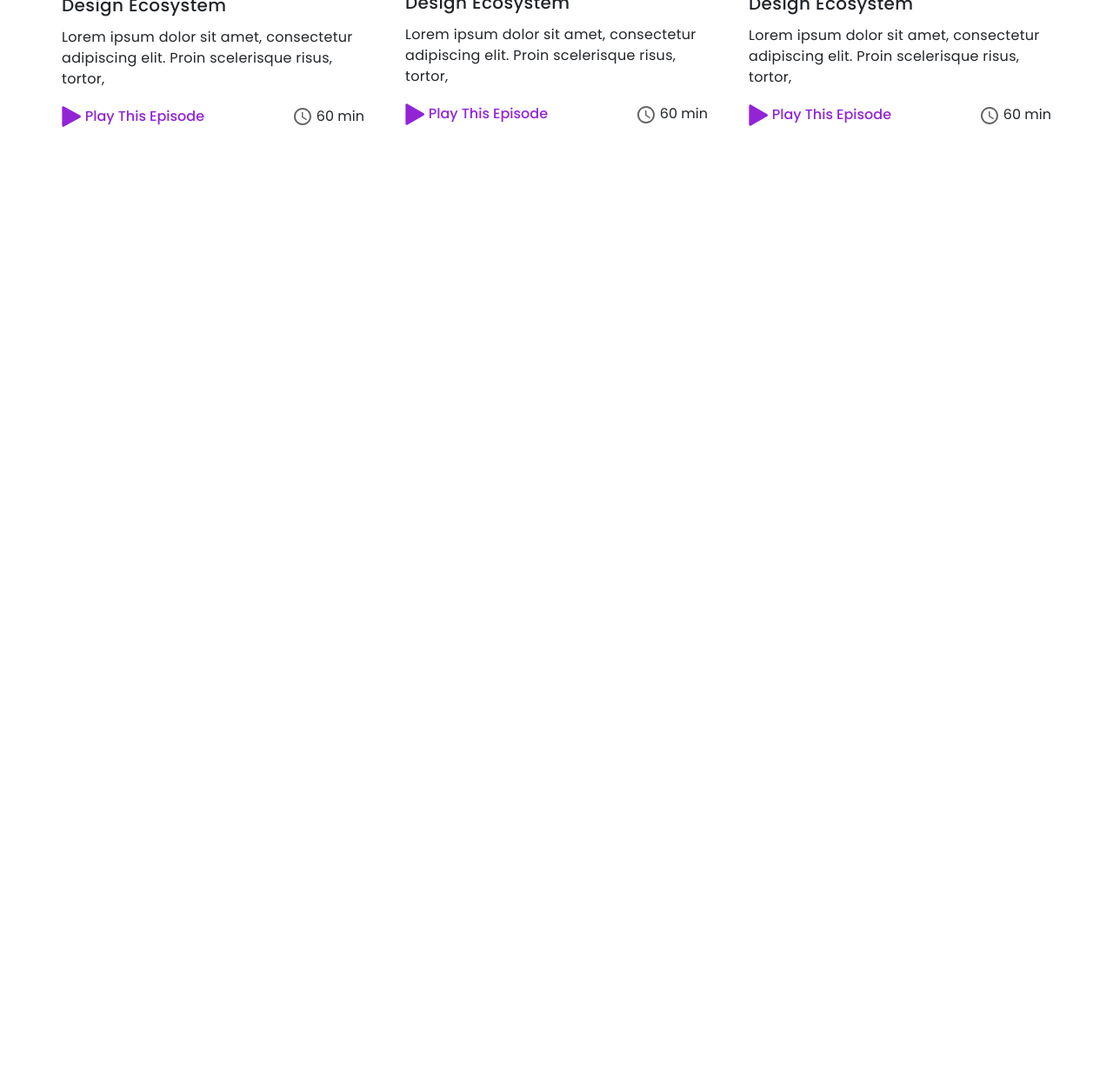
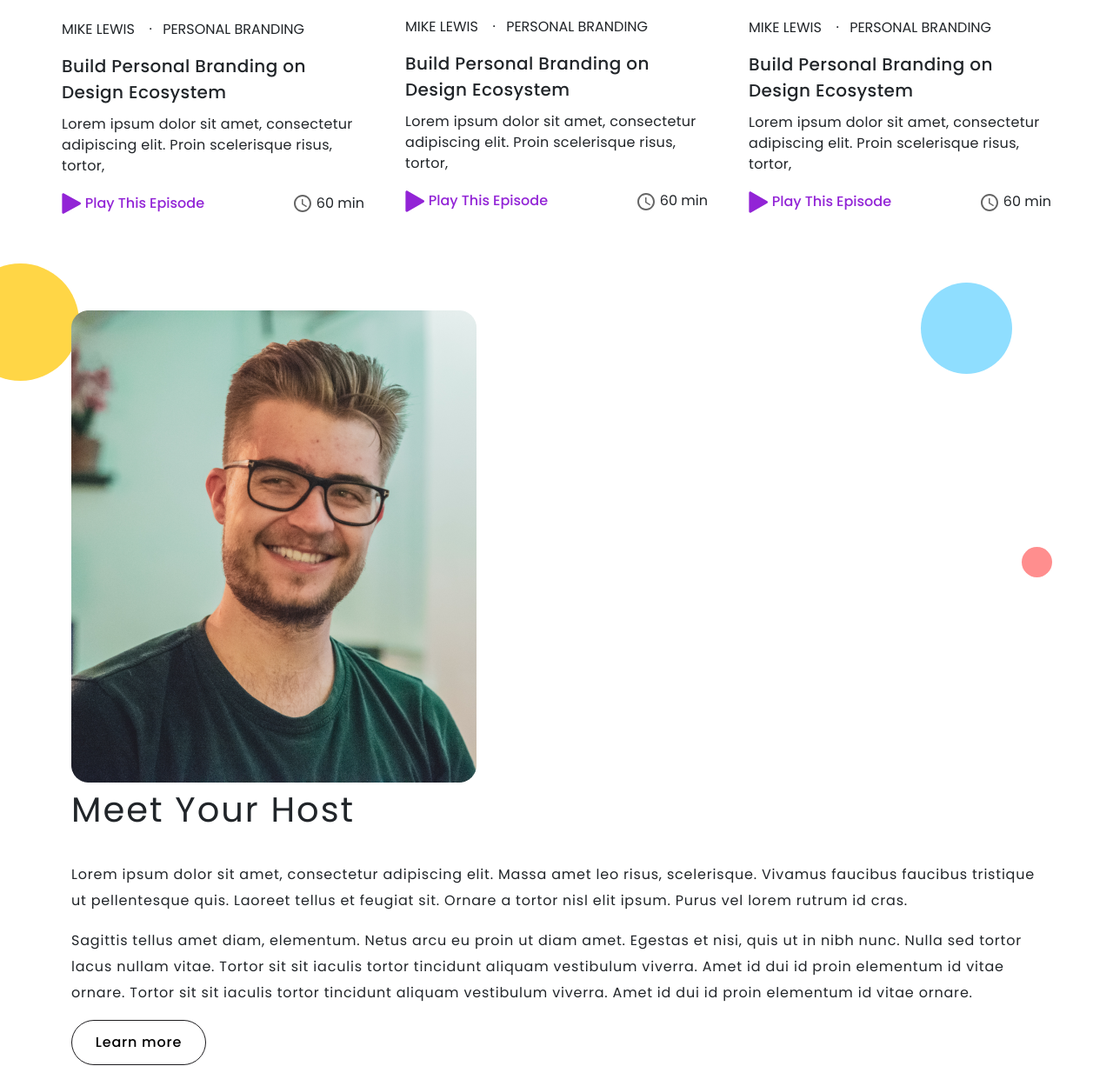
Before and after one commit to innabatalova/Podcast-lending, a plain HTML site: page index.html in a window 1280 px wide. Shown: the part 1978-3204 px from the top of the page at 87% size. Before the commit the page ends 2185 px from the top, so only its background shows below. Drawn offline with Linux system fonts and the light colour scheme.

Commit message:
Create: added article

```diff
--- a/index.html
+++ b/index.html
@@ -106,7 +106,7 @@
         </div>
       </div>
     </header>
-    <sectoin class="main">
+    <section class="main">
       <div class="container">
         <div class="main-titlewrap">
           <h2 class="main-title">Latest Episodes</h2>
@@ -320,7 +320,46 @@
         </div>
       </div>
       <!-- /.container -->
-    </sectoin>
+    </section>
     <!-- /.main -->
+    <section class="article">
+      <div class="container">
+        <div class="row article__row">
+          <div class="col-xxl-5 article__imgwrap">
+            <img
+              src="image/article-image.png"
+              alt="article image"
+              class="article__photo"
+            />
+            <div class="article__circle article__circle__1"></div>
+            <div class="article__circle article__circle__2"></div>
+            <div class="article__circle article__circle__3"></div>
+          </div>
+
+          <div class="col-xxl-6 article__info">
+            <h3 class="article__title">Meet Your Host</h3>
+            <p class="article__text">
+              Lorem ipsum dolor sit amet, consectetur adipiscing elit. Massa
+              amet leo risus, scelerisque. Vivamus faucibus faucibus tristique
+              ut pellentesque quis. Laoreet tellus et feugiat sit. Ornare a
+              tortor nisl elit ipsum. Purus vel lorem rutrum id cras.
+            </p>
+            <p class="article__text">
+              Sagittis tellus amet diam, elementum. Netus arcu eu proin ut diam
+              amet. Egestas et nisi, quis ut in nibh nunc. Nulla sed tortor
+              lacus nullam vitae. Tortor sit sit iaculis tortor tincidunt
+              aliquam vestibulum viverra. Amet id dui id proin elementum id
+              vitae ornare. Tortor sit sit iaculis tortor tincidunt aliquam
+              vestibulum viverra. Amet id dui id proin elementum id vitae
+              ornare.
+            </p>
+
+            <button class="article__button">Learn more</button>
+          </div>
+        </div>
+        <!-- /.row -->
+      </div>
+      <!-- /.container -->
+    </section>
   </body>
 </html>
--- /dev/null
+++ b/sass/_article.sass
@@ -0,0 +1,72 @@
+.article
+
+  &__row
+    display: flex
+    justify-content: space-between
+
+  &__imgwrap
+    position: relative
+
+  &__circle
+    position: absolute
+    border-radius: 50%
+
+    &__1
+      width: 135px
+      height: 135px
+      background-color: #FFD646
+      left: -10%
+      top: -10%
+      z-index: -1
+
+    &__2
+      width: 105px
+      height: 105px
+      background-color: #8FDEFF
+      right: 4%
+      top: -6%
+      z-index: 2
+
+    &__3
+      width: 35px
+      height: 35px
+      background-color: #FF8E8E
+      right: 0
+      top: 50%
+
+  &__info
+    display: flex
+    flex-direction: column
+    justify-content: space-between
+    padding-top: 1px
+    padding-bottom: 1px
+
+  &__title
+    font-style: normal
+    font-weight: normal
+    font-size: 40px
+    line-height: 60px
+    letter-spacing: 0.05em
+    margin-bottom: 30px
+
+  &__text
+    font-style: normal
+    font-weight: normal
+    font-size: 16px
+    line-height: 30px
+    letter-spacing: 0.05em
+
+  &__button
+    padding: 10px 25px
+    font-style: normal
+    font-weight: 500
+    font-size: 16px
+    line-height: 30px
+    letter-spacing: 0.05em
+    border: 1px solid #1C1B1E
+    border-radius: 40px
+    background-color: inherit
+    max-width: 155px
+
+    &:hover, &:focus
+      background-color: #580c87
--- a/sass/_main.sass
+++ b/sass/_main.sass
@@ -1,5 +1,6 @@
 .main
   padding-top: 100px
+  padding-bottom: 50px
 
   &-titlewrap
     display: flex
--- a/sass/style.sass
+++ b/sass/style.sass
@@ -1,3 +1,4 @@
 @import _setting.sass
 @import _header.sass
 @import _main.sass
+@import _article.sass
```
Also changed, not shown: css/style.css, image/article-image.png (added), 1 other file.
